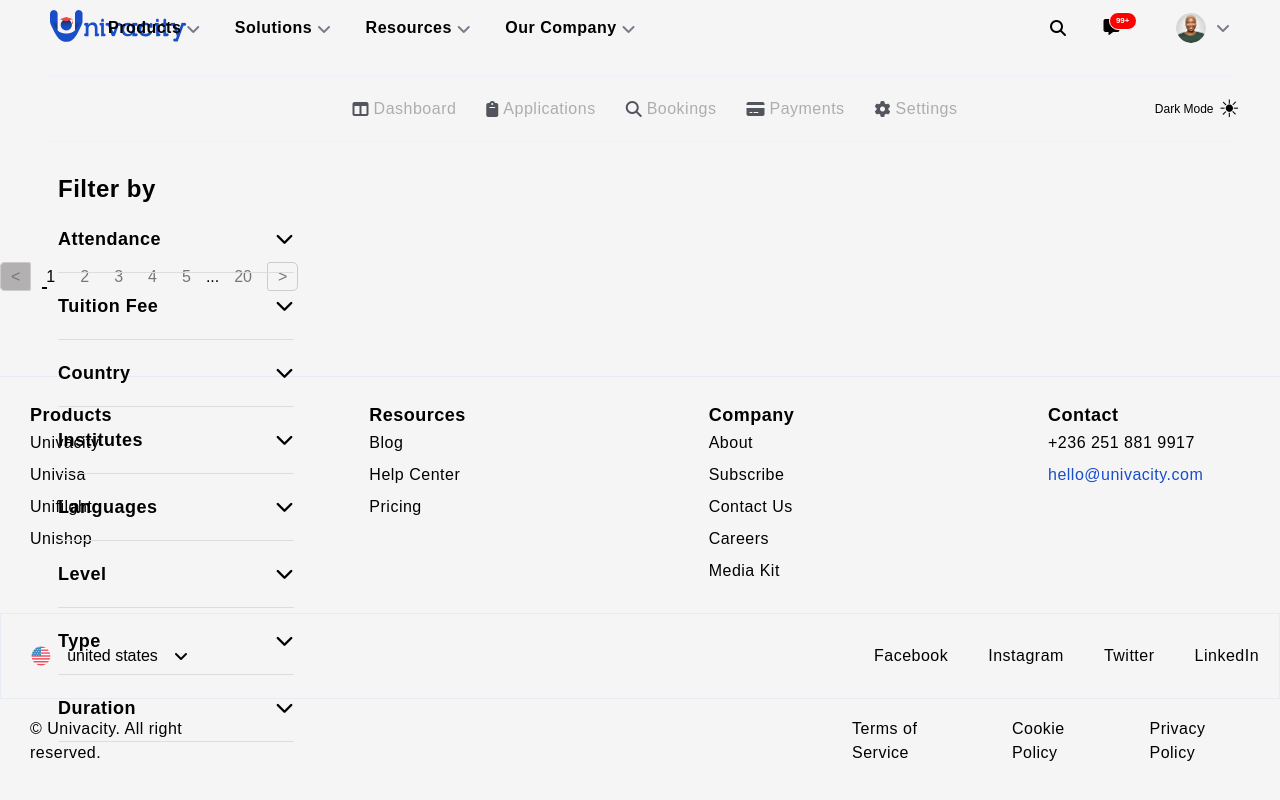
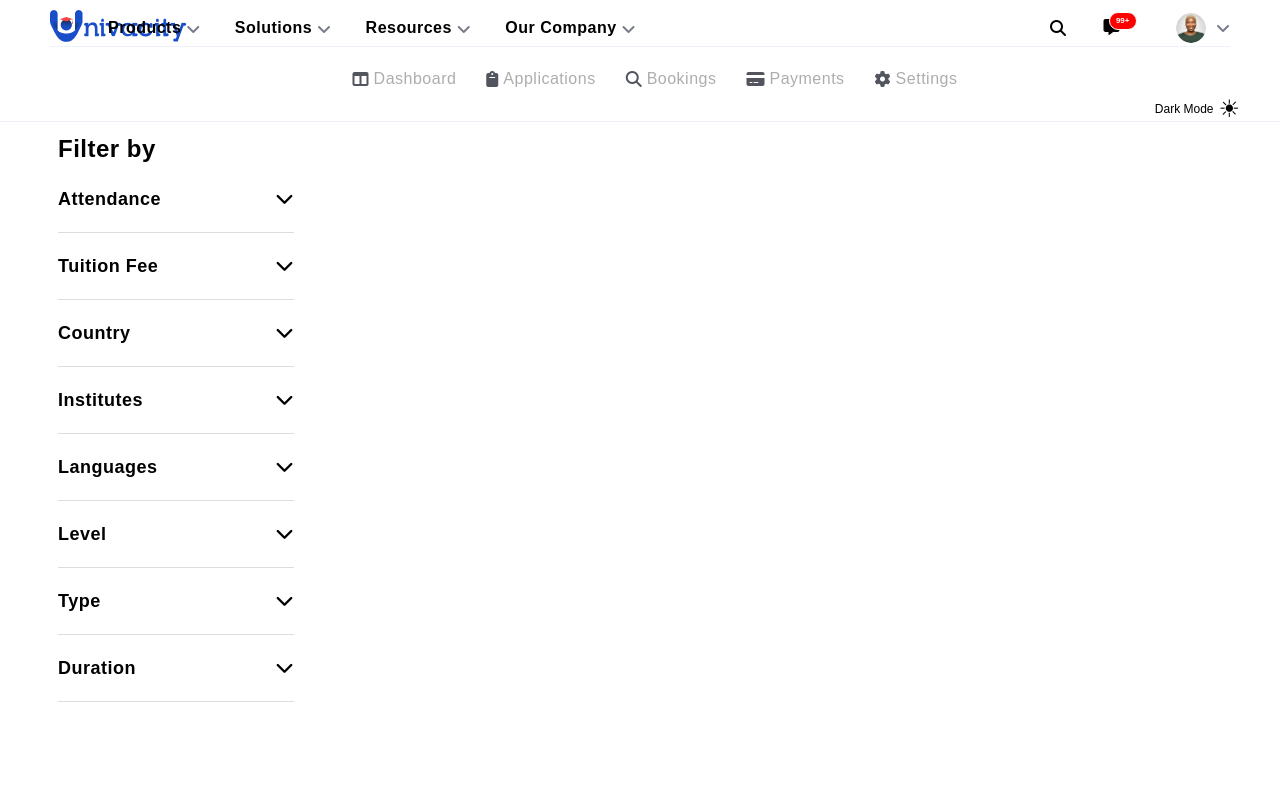
Before and after one commit to Snazzynuhu/univacity_task, an Angular app: page / in a window 1280 px wide. Shown: the top 800 px of the page. Built offline with nearby package versions, Linux system fonts and the light colour scheme; a web font is replaced by a local one.

Commit message:
import styled variables

```diff
--- a/src/app/components/footer/footer.component.scss
+++ b/src/app/components/footer/footer.component.scss
@@ -2,8 +2,8 @@
 @import '../../style/variables.scss';
 
 footer{
-  position: absolute;
-  bottom: 0;
+  // position: relative;
+  // bottom: 0;
   width: 100vw;
 height: 42.4rem;
 // top: 2385px;
--- a/src/app/components/header/header.component.scss
+++ b/src/app/components/header/header.component.scss
@@ -4,15 +4,17 @@
 .navbar {
   padding: 1rem 5rem;
   height: 12.2rem;
-  margin-bottom: 2rem;
+  background-color: rgba(255, 255, 255, 0.75);
+  width: 100%;
+height: 122px;
+padding: 0px, 0px, 1px, 0px ;
+border-bottom: 1px solid rgba(237, 242, 253, 1);
 }
 .sub-nav{
-margin: 3rem auto 0rem;
-display: flex;
-align-items: center;
-justify-content: center;
- border-bottom: 1px solid rgba(237, 242, 253, 1);
- border-top: 1px solid rgba(237, 242, 253, 1);
+  display: flex;
+  align-items: center;
+  justify-content: center;
+  border-top: 1px solid rgba(237, 242, 253, 1);
  padding: 2rem 0;
 &>div{
   margin-left: 3rem;
--- a/src/app/components/sidebar/sidebar.component.html
+++ b/src/app/components/sidebar/sidebar.component.html
@@ -12,7 +12,7 @@
           <input type="text" [(ngModel)]="searchTerm" placeholder="{{ accordion.searchPlaceholder }}" />
         </div>
         <ul>
-          <li *ngFor="let item of accordion.items; let i = index" [ngClass]="{'hidden': !showAllCountries && i >= 1 && accordion?.seeAllOptions}" >
+          <li *ngFor="let item of accordion.items; let i = index" [ngClass]="{'hidden': !showAllCountries && i >= 3 && accordion?.seeAllOptions}" >
             <label>
               <input type="checkbox" [(ngModel)]="item.checked" /> {{ item.name }}
             </label>
--- a/src/app/components/sidebar/sidebar.component.scss
+++ b/src/app/components/sidebar/sidebar.component.scss
@@ -4,11 +4,11 @@
 .sidebar {
   width: 250px;
   padding: 10px;
-  position: absolute;
+  position: relative;
   z-index: 5;
   width: 256px;
   height: 1688px;
-  top: 162px;
+  // top: 162px;
   left: 48px;
   padding: 0px, 8px, 0px, 8px;
   border-radius: 8px;
@@ -55,6 +55,7 @@
 line-height: 2.4rem;
 letter-spacing: 0.5px;
 text-align: left;
+list-style-type: none;
   }
 }
 
--- a/src/styles.scss
+++ b/src/styles.scss
@@ -1,6 +1,5 @@
 @import './theme';
 @import url('https://fonts.cdnfonts.com/css/neue-haas-grotesk-display-pro');
-@import './app/style/variables.scss';
 
 
 
@@ -27,7 +26,7 @@
 }
 
 body {
-  background-color: $background-color;
+  background-color: var(--background-color);
   color: var(--text-color);
   font-size: 1.6rem;
   font-family: 'Neue Haas Grotesk Display Pro', sans-serif;
```
